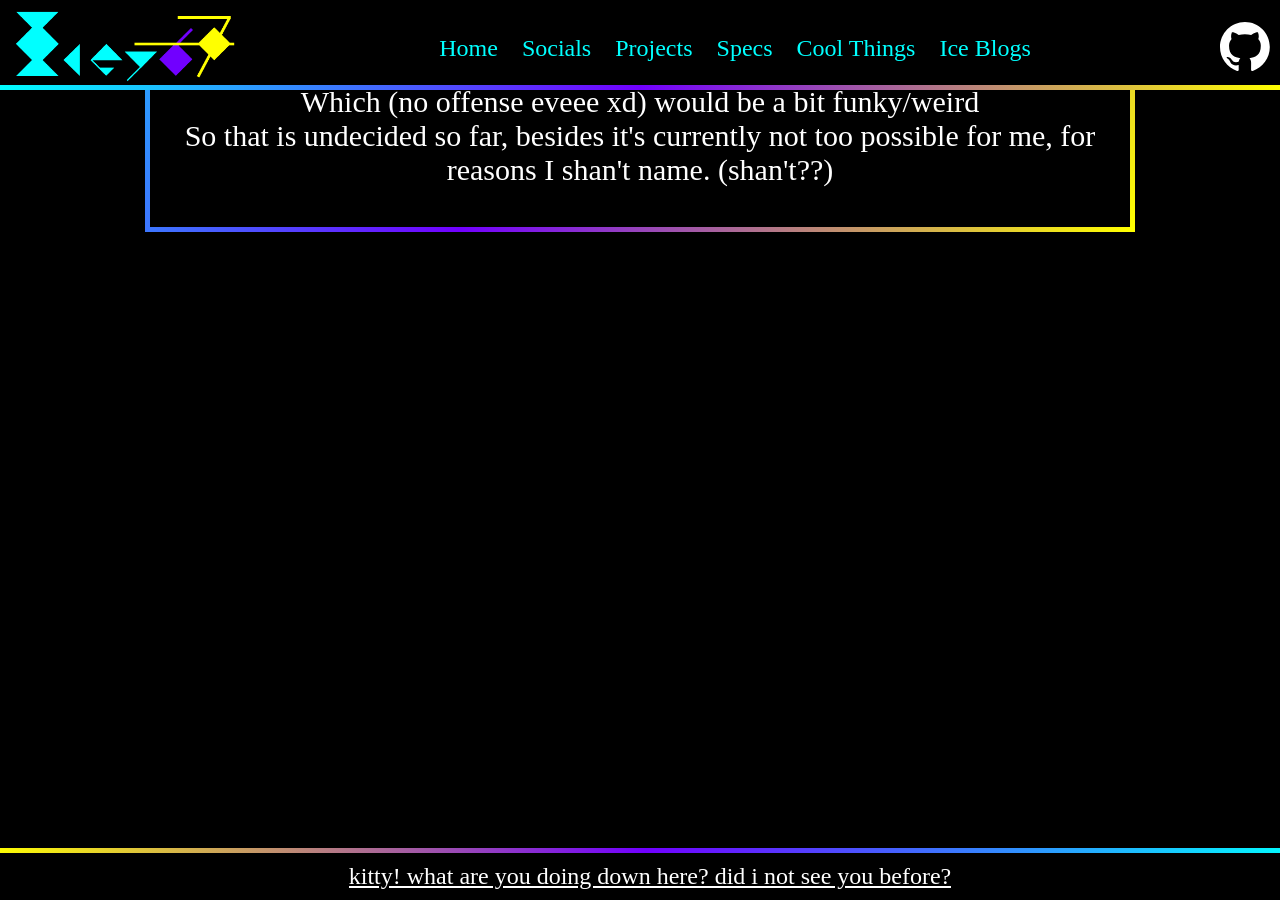
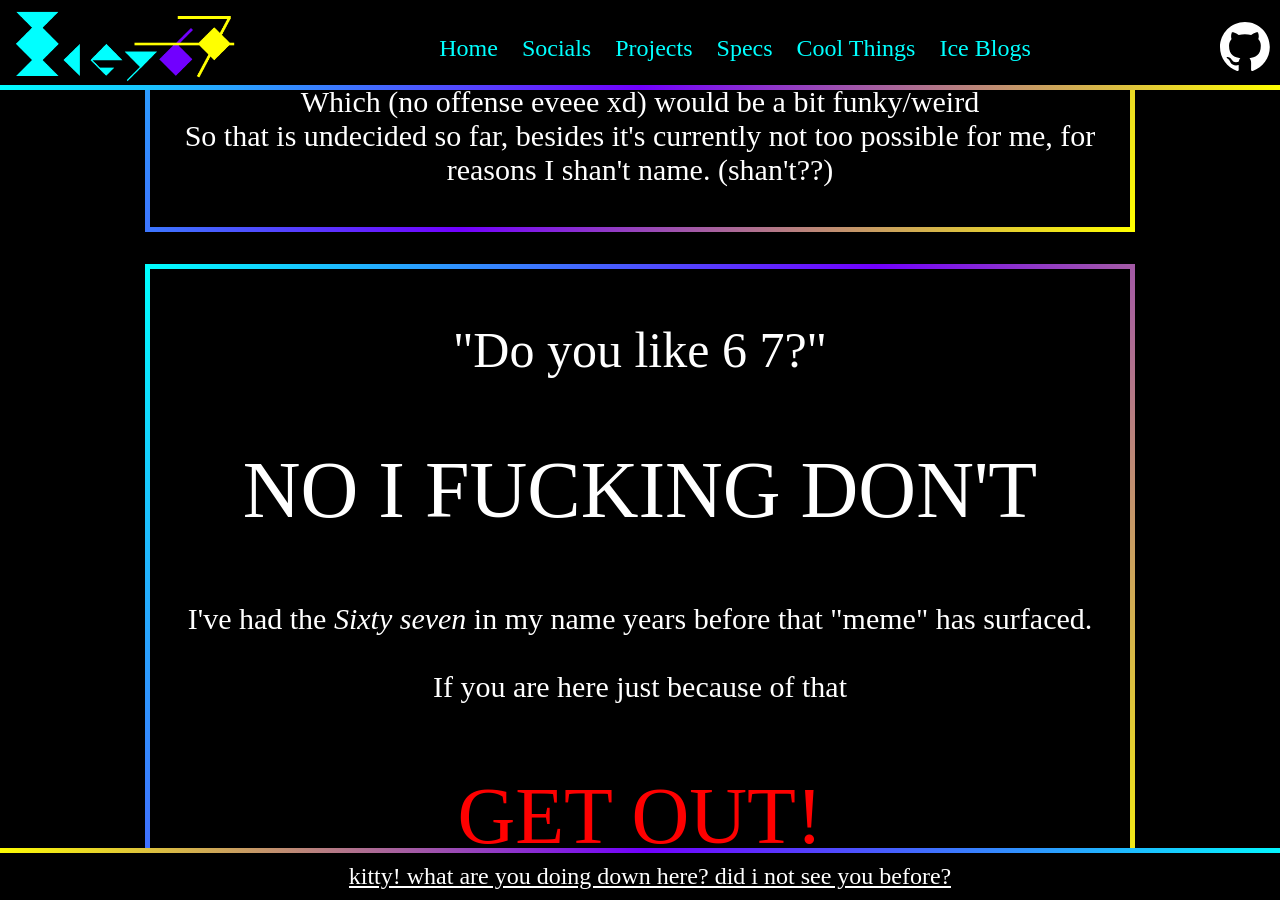
Before and after one commit to Icey67/Icey67.github.io, a Jekyll site: the page index.html, which Jekyll copies as it is, in a window 1280 px wide and 900 px high, scrolled down 1899 px. Built offline with Jekyll 4.4.1, drawn with Linux system fonts in a browser that asks for light colours; some web fonts are replaced.

```diff
--- a/_layouts/default.html
+++ b/_layouts/default.html
@@ -53,11 +53,10 @@
         {{ content }}
     </section>
     <section>
-        <h1>COMING SOON!</h1>
+        <h1>Feedback or questions?</h1>
         <p>
-            I practically gave up finishing writing the blogs because I want this version of the site to be done.
+            I guess you can do so on my repo, no idea how though xd
         </p>
-        <sub>i'm f****** done</sub>
     </section>
 </div>
 <footer>
--- a/coolthings.html
+++ b/coolthings.html
@@ -87,8 +87,9 @@
     <section>
         <div class="buttonsContainer">
             <button id="general" onclick="window.open('https://leo.might-be.gay')"><img alt="leo favicon" src="media/leo-favicon.png" style="width: 25px; margin-right: 2px;"><span style="font-family: monospace; color: lime;">Leo</span>'s website</button>
+            <button id="general" onclick="window.open('https://github.com/LeoCx1000/leo.might-be.gay')"><img src="media/github-mark-white.svg" alt="leosite repo" id="general"/><span style="font-family: monospace; color: lime;">Leo</span>'s website</button>
         </div>
-        <p>This is <span style="color: lime; font-family: monospace;">Leo</span>'s website.<br>Unfortunately no GitHub repo for that, he probably has his reasons though.<br>A piece of his code helped bring mine to life, thank you, also sorry for taking it without telling you. :P</p>
+        <p>This is <span style="color: lime; font-family: monospace;">Leo</span>'s website.<br>Turned out he does have a repository, he just had it privated for a reason he can't remember, that's as far as he told me.<br>A piece of his code helped bring mine to life, thank you, also sorry for taking it without telling you. :P</p>
     </section>
     <section>
         <h1 style="margin-bottom: 10px;"><span style="color: red;">Roterzeiger</span> things</h1>
--- a/index.html
+++ b/index.html
@@ -112,6 +112,17 @@
             So that is undecided so far, besides it's currently not too possible for me, for reasons I shan't name. (shan't??)
         </p>
     </section>
+    <section>
+        <h1>"Do you like 6 7?"</h1>
+        <h1 style="font-size:5em;">NO I FUCKING DON'T</h1>
+        <p>
+            I've had the <i>Sixty seven</i> in my name years before that "meme" has surfaced.
+            <br>
+            <br>
+            If you are here just because of that
+        </p>
+        <h1 style="font-size:5em; color: red;">GET OUT!</h1>
+    </section>
 </div>
 <footer>
     <div class="message-container">
--- a/specs.html
+++ b/specs.html
@@ -68,8 +68,9 @@
             <li>STORAGE 1: SanDisk SSD 1TB</li>
             <li>STORAGE 2: some Seagate Barracuda maybe? also 1TB</li>
             <li>STORAGE 3: DVD Drive <span style="font-size: 20px">optical media bad 100%</span></li>
-            <li>OS: endeavourOS (WWWWW)</li>
+            <li>OS: ReviOS</li>
         </ul>
+        <p>I would've installed AtlasOS but they don't support Windows 10 anymore >:(</p>
     </section>
     <section>
         <h1><span style="color:cyan;">Icey</span>'s future budget build</h1>
@@ -81,7 +82,7 @@
             <li>STORAGE 4 <span style="font-size:20px">(then to be the primary, so reordering the storage from before)</span>: Crucial P3 Plus 1TB M.2-2280</li>
         </ul>
         <p>
-            It's not all too budget; clocks in at around 800€.
+            It's not all too budget; clocks in at a total of around 800€.
             <br>
             But maybe it won't be too bad.
             <br>
```
Also changed, not shown: _posts/2025-09-12-cosc.md (+12 -1 lines), ssssssss.html (+6 -2 lines).
